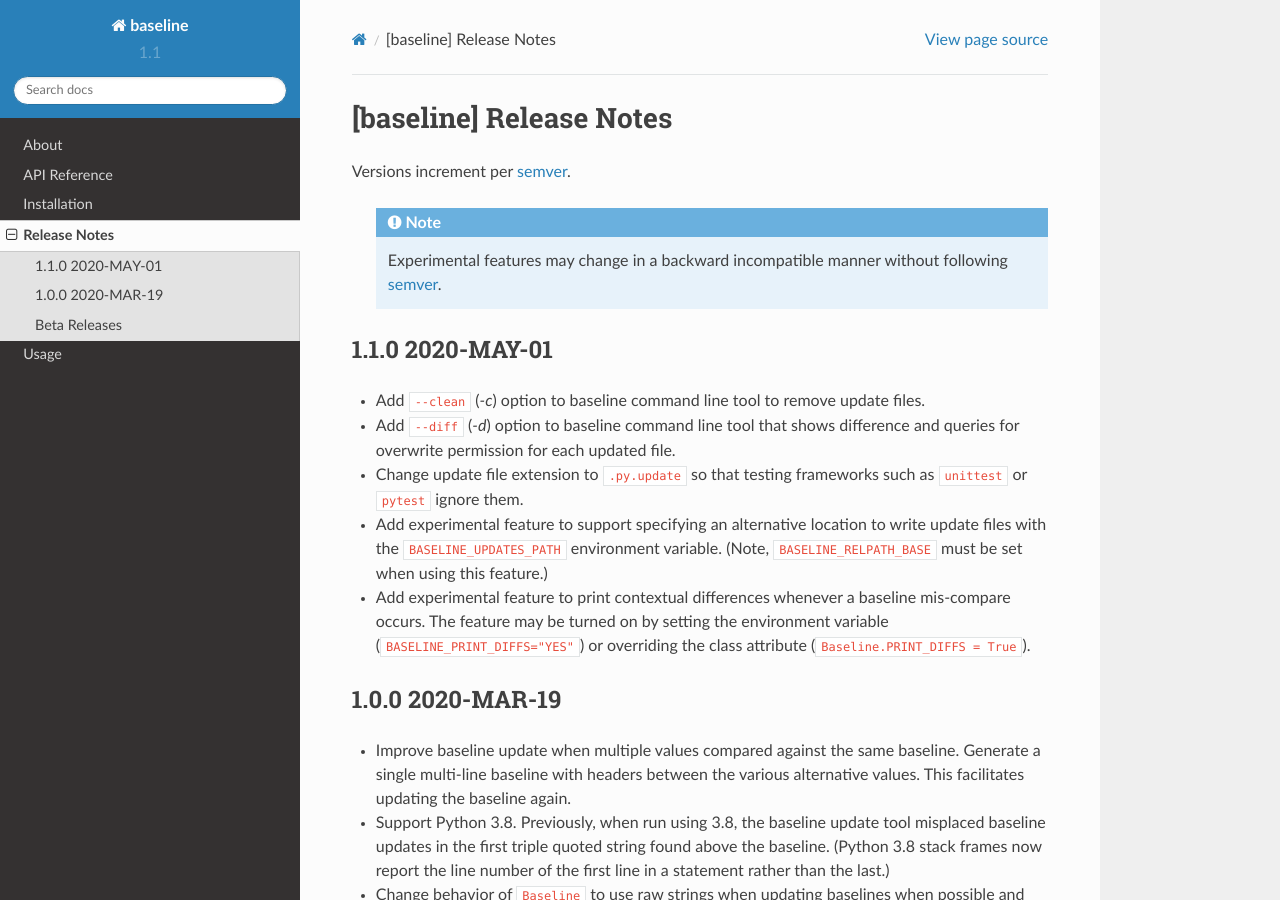
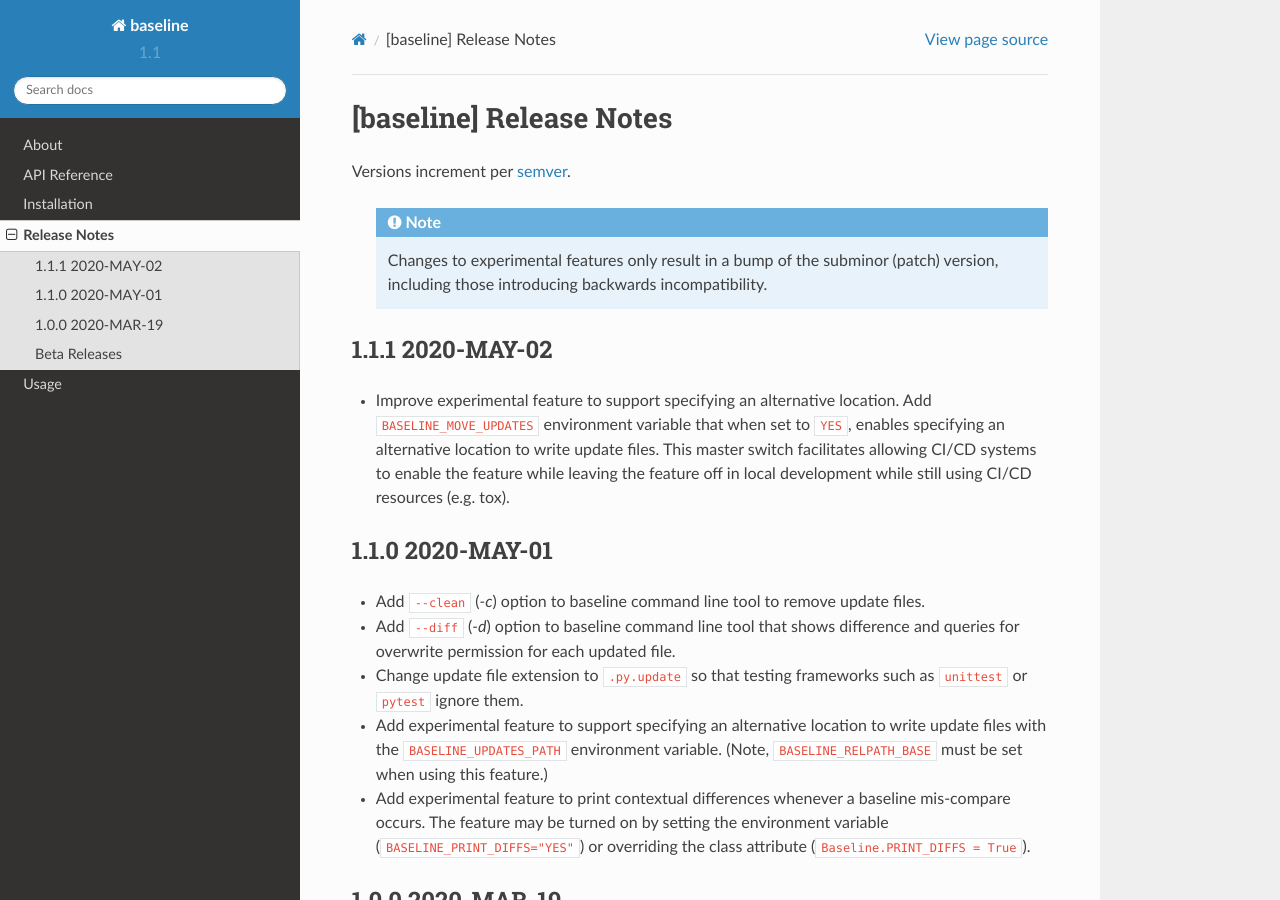
Before and after one commit to dmgass/baseline, a Sphinx documentation site: the page built from docs/release_notes.rst, in a window 1280 px wide and 900 px high. Built offline with Sphinx 7.4.7 and the Read the Docs theme 2.0.0, drawn with Linux system fonts in a browser that asks for light colours.

Commit message:
release 1.1.1

```diff
--- a/baseline/__about__.py
+++ b/baseline/__about__.py
@@ -28,7 +28,7 @@ __title__        = "baseline"
 __summary__      = "Easy string baseline."
 __uri__          = "https://github.com/dmgass/baseline"
 __version_info__ = type("version_info", (), dict(serial=0,
-                        major=1, minor=1, micro=0, releaselevel="final"))
+                        major=1, minor=1, micro=1, releaselevel="final"))
 __version__      = "{0.major}.{0.minor}.{0.micro}{1}{2}".format(__version_info__,
                    dict(final="", alpha="a", beta="b", rc="rc")[__version_info__.releaselevel],
                    "" if __version_info__.releaselevel == "final" else __version_info__.serial)
--- a/docs/release_notes.rst
+++ b/docs/release_notes.rst
@@ -6,8 +6,22 @@ Versions increment per `semver <http://semver.org/>`_.
 
   .. Note::
 
-    Experimental features may change in a backward incompatible
-    manner without following `semver <http://semver.org/>`_.
+    Changes to experimental features only result in a bump of
+    the subminor (patch) version, including those introducing
+    backwards incompatibility.
+
+
+*****************
+1.1.1 2020-MAY-02
+*****************
+
++ Improve experimental feature to support specifying an alternative
+  location. Add ``BASELINE_MOVE_UPDATES`` environment variable that
+  when set to ``YES``, enables specifying an alternative location to
+  write update files. This master switch facilitates allowing CI/CD
+  systems to enable the feature while leaving the feature off in
+  local development while still using CI/CD resources (e.g. tox).
+
 
 *****************
 1.1.0 2020-MAY-01
```
Also changed, not shown: 1 other file.
